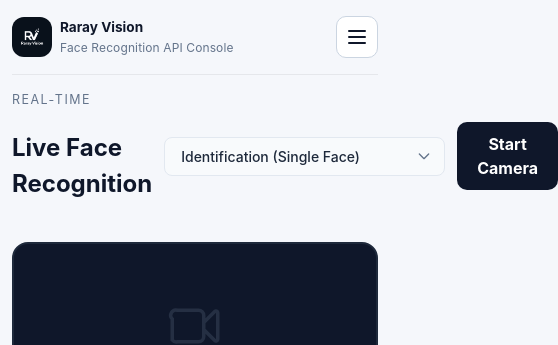
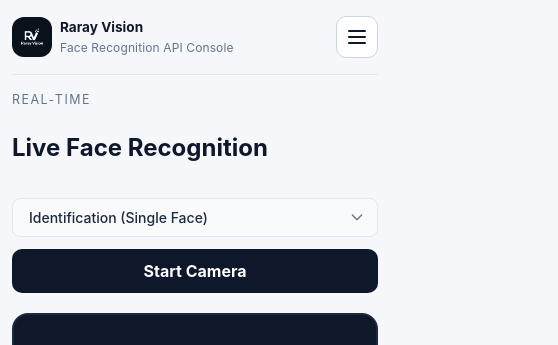
Before and after one commit to dedin7766/rarayvision, a Vue app in the folder frontend/: page /live in a window 390 px wide. Shown: the top 345 px of the page, 558 px wide, since content can reach past the window. Built offline with nearby package versions, Linux system fonts and the light colour scheme; no server answers; sample sign-in values are in the browser's storage.

Commit message:
Sync: Fix layout for LiveView controls on mobile

```diff
--- a/frontend/src/style.css
+++ b/frontend/src/style.css
@@ -1792,4 +1792,19 @@ button {
     box-sizing: border-box;
     margin-top: 0.5rem;
   }
-}
+  .live-header {
+    flex-direction: column;
+    align-items: flex-start;
+    gap: 12px;
+  }
+  .live-controls {
+    flex-direction: column;
+    width: 100%;
+    align-items: stretch;
+  }
+  .live-controls select,
+  .live-controls button {
+    width: 100%;
+    box-sizing: border-box;
+  }
+}
```
